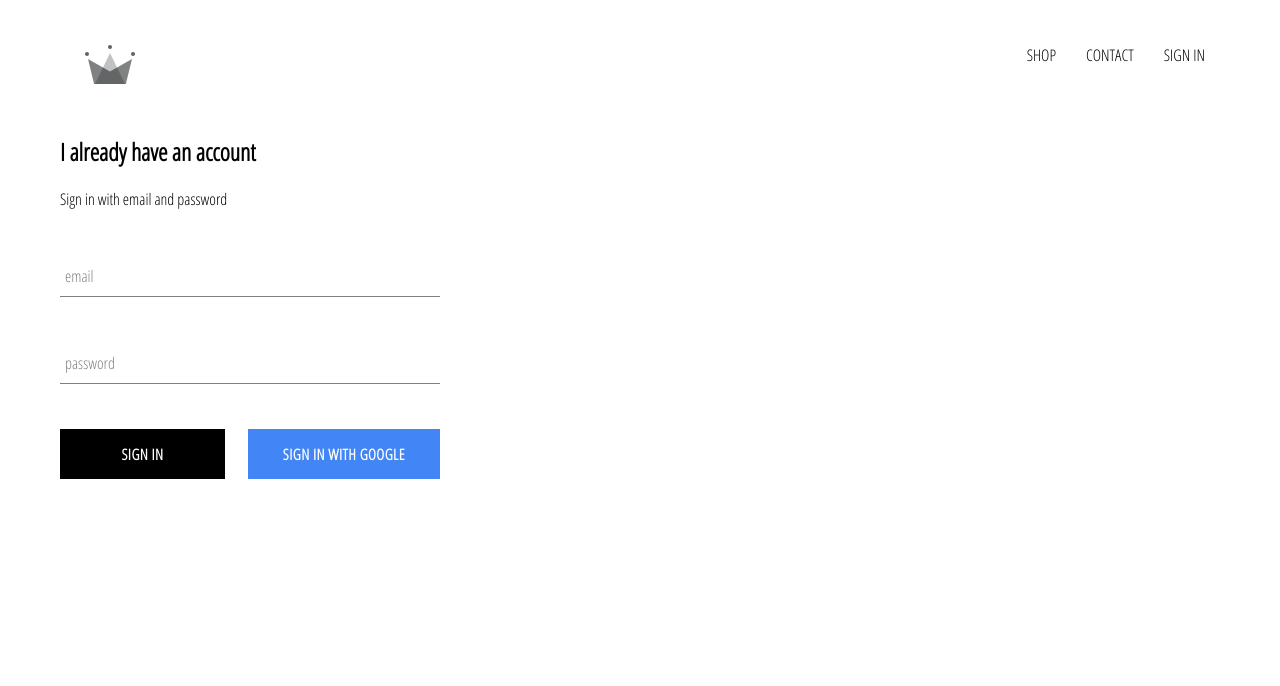
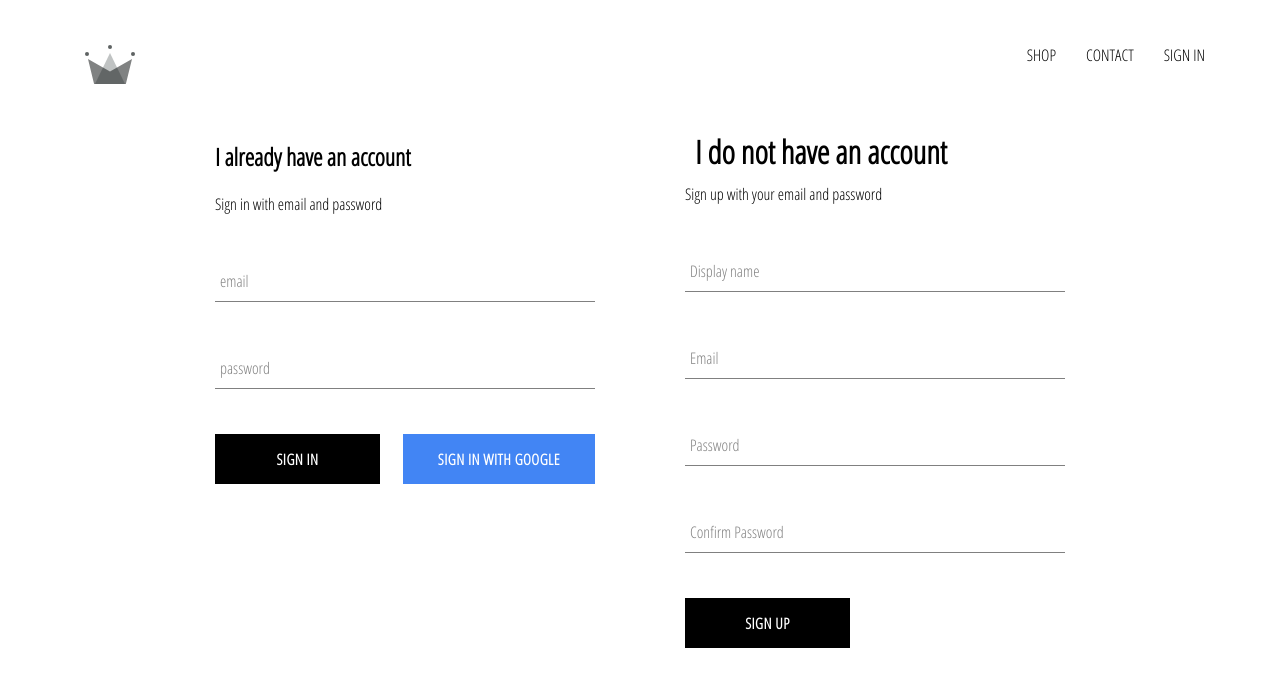
Before and after one commit to xxxzez/e-commerce, a React (Create React App) app: page /signIn in a window 1280 px wide. Shown: the top 686 px of the page. Built offline with nearby package versions, Linux system fonts and the light colour scheme; no server answers.

Commit message:
add sign-up component

```diff
--- a/src/App.js
+++ b/src/App.js
@@ -18,8 +18,19 @@
     unsubscribeFromAuth = null
 
     componentDidMount() {
-        this.unsubscribeFromAuth = auth.onAuthStateChanged(async (user) => {
-            createUserProfileDocument(user)
+        this.unsubscribeFromAuth = auth.onAuthStateChanged(async (userAuth) => {
+            if (userAuth) {
+                const userRef = await createUserProfileDocument(userAuth)
+                userRef.onSnapshot((snapshot) => {
+                    this.setState({
+                        currentUser: {
+                            id: snapshot.id,
+                            ...snapshot.data(),
+                        },
+                    })
+                })
+            }
+            this.setState({ currentUser: userAuth })
         })
     }
     componentWillUnmount() {
--- /dev/null
+++ b/src/components/sign-up/sign-up.jsx
@@ -0,0 +1,93 @@
+import './sign-up.styles.scss'
+import FormInput from '../form-input/form-input'
+import CustomButton from '../custom-button.jsx/custom.button'
+import { auth, createUserProfileDocument } from '../../firebase/firebase.utils'
+import { Component } from 'react'
+
+class SignUp extends Component {
+    constructor(props) {
+        super(props)
+        this.state = {
+            displayName: '',
+            email: '',
+            password: '',
+            confirmPassword: '',
+        }
+    }
+    handleSubmit = async (event) => {
+        event.preventDefault()
+        const { displayName, email, password, confirmPassword } = this.state
+        if (password !== confirmPassword) {
+            alert("Password don't match")
+            return
+        }
+
+        try {
+            const { user } = await auth.createUserWithEmailAndPassword(
+                email,
+                password
+            )
+            await createUserProfileDocument(user, { displayName })
+            this.setState({
+                displayName: '',
+                email: '',
+                password: '',
+                confirmPassword: '',
+            })
+        } catch (error) {
+            console.error(error)
+        }
+    }
+
+    handleChange = (event) => {
+        const { name, value } = event.target
+        this.setState({
+            [name]: value,
+        })
+    }
+    render() {
+        const { displayName, email, password, confirmPassword } = this.state
+        return (
+            <div className="sign-up">
+                <h1 className="title">I do not have an account</h1>
+                <span>Sign up with your email and password</span>
+                <form className="sign-up-form" onSubmit={this.handleSubmit}>
+                    <FormInput
+                        type="text"
+                        name="displayName"
+                        value={displayName}
+                        onChange={this.handleChange}
+                        label="Display name"
+                        required
+                    />
+                    <FormInput
+                        type="email"
+                        name="email"
+                        value={email}
+                        onChange={this.handleChange}
+                        label="Email"
+                        required
+                    />
+                    <FormInput
+                        type="password"
+                        name="password"
+                        value={password}
+                        onChange={this.handleChange}
+                        label="Password"
+                        required
+                    />
+                    <FormInput
+                        type="password"
+                        name="confirmPassword"
+                        value={confirmPassword}
+                        onChange={this.handleChange}
+                        label="Confirm Password"
+                        required
+                    />
+                    <CustomButton type="submit">SIGN UP</CustomButton>
+                </form>
+            </div>
+        )
+    }
+}
+export default SignUp
--- /dev/null
+++ b/src/components/sign-up/sign-up.styles.scss
@@ -0,0 +1,8 @@
+.sign-up {
+    display: flex;
+    flex-direction: column;
+    width: 380px;
+    .title {
+        margin: 10px;
+    }
+}
--- a/src/pages/sign-in-and-sign-up/sign-in-and-sign-up.jsx
+++ b/src/pages/sign-in-and-sign-up/sign-in-and-sign-up.jsx
@@ -1,9 +1,11 @@
 import SignIn from '../../components/sign-in/sign-in'
+import SignUp from '../../components/sign-up/sign-up'
 import './sign-in-and-sign-up.styles.scss'
 
 const SignInAndSignUp = () => (
     <div className="sign-in-and-sign-up">
         <SignIn />
+        <SignUp />
     </div>
 )
 
--- a/src/pages/sign-in-and-sign-up/sign-in-and-sign-up.styles.scss
+++ b/src/pages/sign-in-and-sign-up/sign-in-and-sign-up.styles.scss
@@ -0,0 +1,6 @@
+.sign-in-and-sign-up {
+    width: 850px;
+    display: flex;
+    justify-content: space-between;
+    margin: 30px auto ;
+}
```
